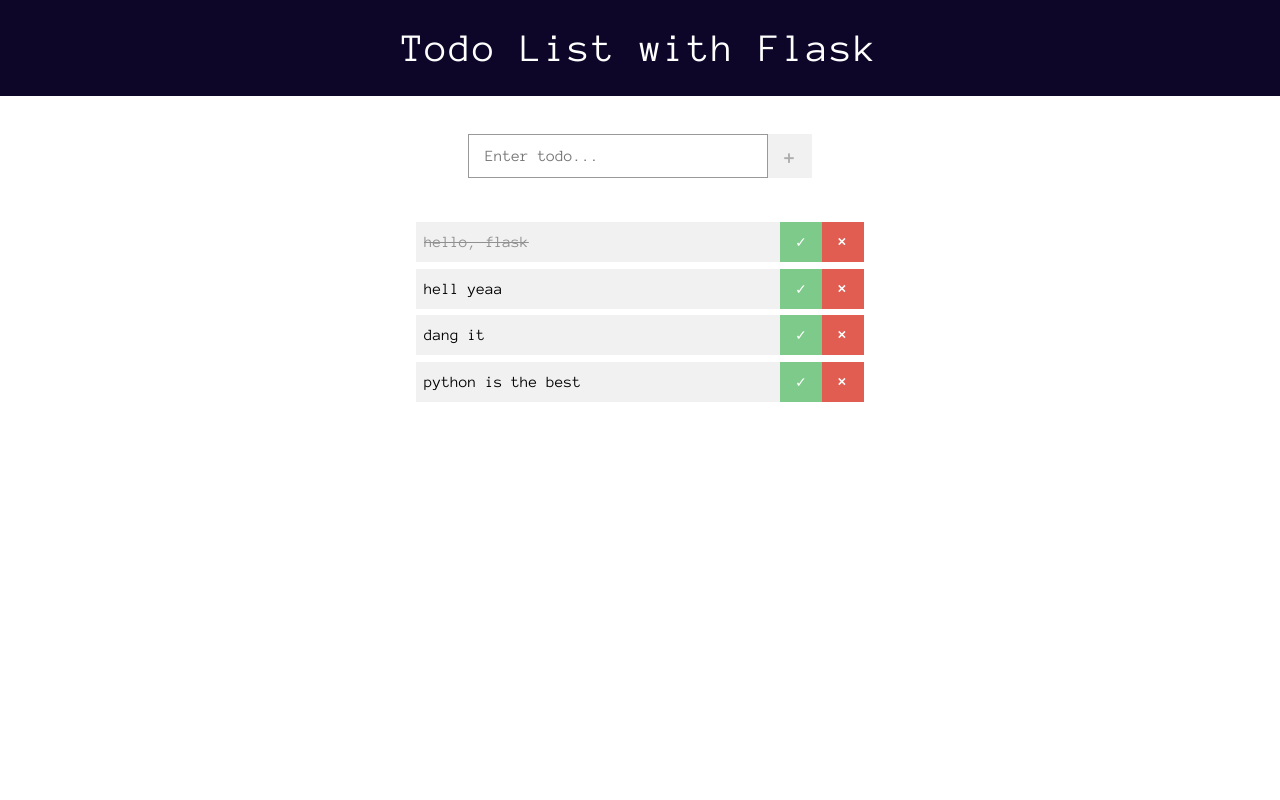
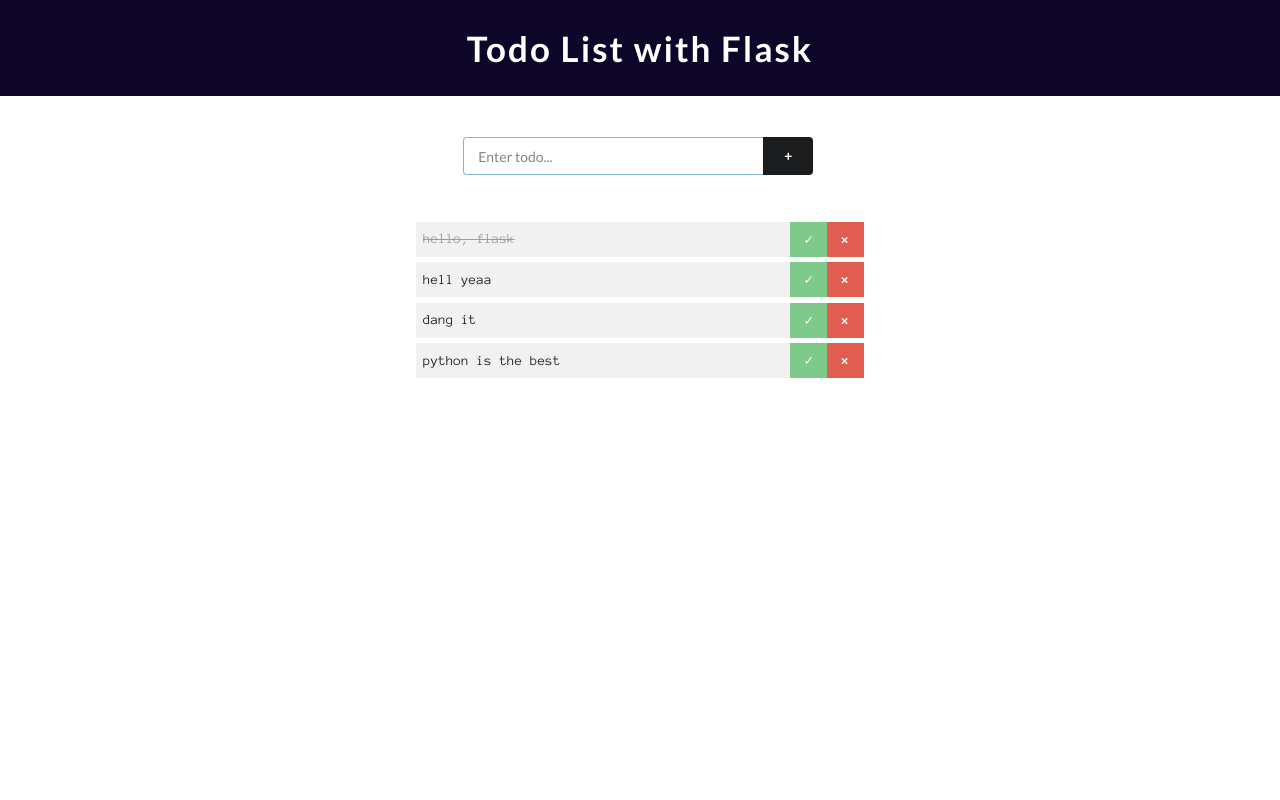
Before and after one commit to lukinoo/flask_todo_demo, a Flask app: page / in a window 1280 px wide. Run offline with Flask 2, Linux system fonts and the light colour scheme; data comes from the database, SQL or seed files in the repository; both versions use the stored data as it was after the commit; some libraries are stand-ins or nearby versions.

Commit message:
feature(semantic-ui-✨)

```diff
--- a/static/css/main.css
+++ b/static/css/main.css
@@ -5,137 +5,6 @@
   margin: 0;
   padding: 0;
   box-sizing: border-box;
-}
-
-html,
-body,
-div,
-span,
-applet,
-object,
-iframe,
-h1,
-h2,
-h3,
-h4,
-h5,
-h6,
-p,
-blockquote,
-pre,
-a,
-abbr,
-acronym,
-address,
-big,
-cite,
-code,
-del,
-dfn,
-em,
-img,
-ins,
-kbd,
-q,
-s,
-samp,
-small,
-strike,
-strong,
-sub,
-sup,
-tt,
-var,
-b,
-u,
-i,
-center,
-dl,
-dt,
-dd,
-ol,
-ul,
-li,
-fieldset,
-form,
-label,
-legend,
-table,
-caption,
-tbody,
-tfoot,
-thead,
-tr,
-th,
-td,
-article,
-aside,
-canvas,
-details,
-embed,
-figure,
-figcaption,
-footer,
-header,
-hgroup,
-menu,
-nav,
-output,
-ruby,
-section,
-summary,
-time,
-mark,
-audio,
-video {
-  margin: 0;
-  padding: 0;
-  border: 0;
-  font-size: 100%;
-  font: inherit;
-  vertical-align: baseline;
-}
-
-/* HTML5 display-role reset for older browsers */
-article,
-aside,
-details,
-figcaption,
-figure,
-footer,
-header,
-hgroup,
-menu,
-nav,
-section {
-  display: block;
-}
-
-body {
-  line-height: 1;
-}
-
-ol,
-ul {
-  list-style: none;
-}
-
-blockquote,
-q {
-  quotes: none;
-}
-
-blockquote:before,
-blockquote:after,
-q:before,
-q:after {
-  content: "";
-  content: none;
-}
-
-table {
-  border-collapse: collapse;
-  border-spacing: 0;
 }
 
 html,
@@ -166,33 +35,6 @@
   display: flex;
   justify-content: center;
   align-items: center;
-}
-
-form input {
-  height: 2.7rem;
-  max-width: 300px;
-  width: 100%;
-  padding: 0.5rem 1rem;
-  font-family: inherit;
-  outline: none;
-  border: 1px solid #f1f1f1;
-  font-size: 1rem;
-}
-
-form input:focus {
-  border-color: #999;
-}
-
-form button {
-  border: none;
-  background: none;
-  background: #f1f1f1;
-  height: 2.7rem;
-  padding: 0.5rem 1rem;
-  font-family: inherit;
-  cursor: pointer;
-  font-size: 1.3rem;
-  font-weight: bold;
 }
 
 section {
--- a/static/scss/main.scss
+++ b/static/scss/main.scss
@@ -28,30 +28,17 @@
   display: flex;
   justify-content: center;
   align-items: center;
-  input {
-    height: 2.7rem;
-    max-width: 300px;
-    width: 100%;
-    padding: 0.5rem 1rem;
-    font-family: inherit;
-    outline: none;
-    border: 1px solid #f1f1f1;
-    font-size: 1rem;
-    &:focus {
-      border-color: #999;
-    }
-  }
-  button {
-    border: none;
-    background: none;
-    background: #f1f1f1;
-    height: 2.7rem;
-    padding: 0.5rem 1rem;
-    font-family: inherit;
-    cursor: pointer;
-    font-size: 1.3rem;
-    font-weight: bold;
-  }
+  // button {
+  //   border: none;
+  //   background: none;
+  //   background: #f1f1f1;
+  //   height: 2.7rem;
+  //   padding: 0.5rem 1rem;
+  //   font-family: inherit;
+  //   cursor: pointer;
+  //   font-size: 1.3rem;
+  //   font-weight: bold;
+  // }
 }
 
 section {
--- a/static/scss/partials/_reset.scss
+++ b/static/scss/partials/_reset.scss
@@ -5,128 +5,3 @@
   padding: 0;
   box-sizing: border-box;
 }
-
-html,
-body,
-div,
-span,
-applet,
-object,
-iframe,
-h1,
-h2,
-h3,
-h4,
-h5,
-h6,
-p,
-blockquote,
-pre,
-a,
-abbr,
-acronym,
-address,
-big,
-cite,
-code,
-del,
-dfn,
-em,
-img,
-ins,
-kbd,
-q,
-s,
-samp,
-small,
-strike,
-strong,
-sub,
-sup,
-tt,
-var,
-b,
-u,
-i,
-center,
-dl,
-dt,
-dd,
-ol,
-ul,
-li,
-fieldset,
-form,
-label,
-legend,
-table,
-caption,
-tbody,
-tfoot,
-thead,
-tr,
-th,
-td,
-article,
-aside,
-canvas,
-details,
-embed,
-figure,
-figcaption,
-footer,
-header,
-hgroup,
-menu,
-nav,
-output,
-ruby,
-section,
-summary,
-time,
-mark,
-audio,
-video {
-  margin: 0;
-  padding: 0;
-  border: 0;
-  font-size: 100%;
-  font: inherit;
-  vertical-align: baseline;
-}
-/* HTML5 display-role reset for older browsers */
-article,
-aside,
-details,
-figcaption,
-figure,
-footer,
-header,
-hgroup,
-menu,
-nav,
-section {
-  display: block;
-}
-body {
-  line-height: 1;
-}
-ol,
-ul {
-  list-style: none;
-}
-blockquote,
-q {
-  quotes: none;
-}
-blockquote:before,
-blockquote:after,
-q:before,
-q:after {
-  content: "";
-  content: none;
-}
-table {
-  border-collapse: collapse;
-  border-spacing: 0;
-}
--- a/templates/index.html
+++ b/templates/index.html
@@ -4,6 +4,12 @@
     <meta charset="UTF-8" />
     <meta http-equiv="X-UA-Compatible" content="IE=edge" />
     <meta name="viewport" content="width=device-width, initial-scale=1.0" />
+    <link
+      rel="stylesheet"
+      href="https://cdnjs.cloudflare.com/ajax/libs/semantic-ui/2.2.9/semantic.min.css"
+    />
+    <script src="https://code.jquery.com/jquery-3.2.1.min.js"></script>
+    <script src="https://cdnjs.cloudflare.com/ajax/libs/semantic-ui/2.2.9/semantic.min.js"></script>
     <link rel="stylesheet" href="../static/css/main.css" />
     <title>Todo App Flask</title>
   </head>
@@ -12,14 +18,33 @@
       <h3>Todo List with Flask</h3>
     </header>
     <form action="/todo-add" method="post">
-      <input
-        id="todo__input"
-        autofocus
-        type="text"
-        placeholder="Enter todo..."
-        name="title"
-      />
-      <button disabled id="todo__button" type="submit">+</button>
+      <div class="ui input" style="max-width: 300px; width: 100%">
+        <input
+          type="text"
+          name="title"
+          id="todo__input"
+          placeholder="Enter todo..."
+          style="
+            width: 100%;
+            border-top-right-radius: 0;
+            border-bottom-right-radius: 0;
+            border-right: none;
+          "
+          autofocus
+        />
+      </div>
+      <button
+        style="
+          border-top-left-radius: 0;
+          border-bottom-left-radius: 0;
+          height: 2.7rem;
+        "
+        type="submit"
+        id="todo__button"
+        class="ui secondary button"
+      >
+        +
+      </button>
     </form>
     <section>
       <ul class="todo__lists">
```
Also changed, not shown: db.sqlite, 1 other file.
